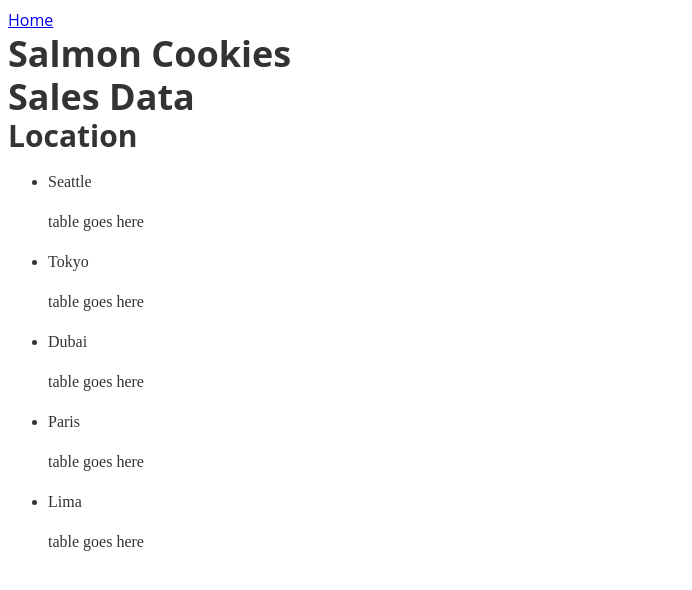
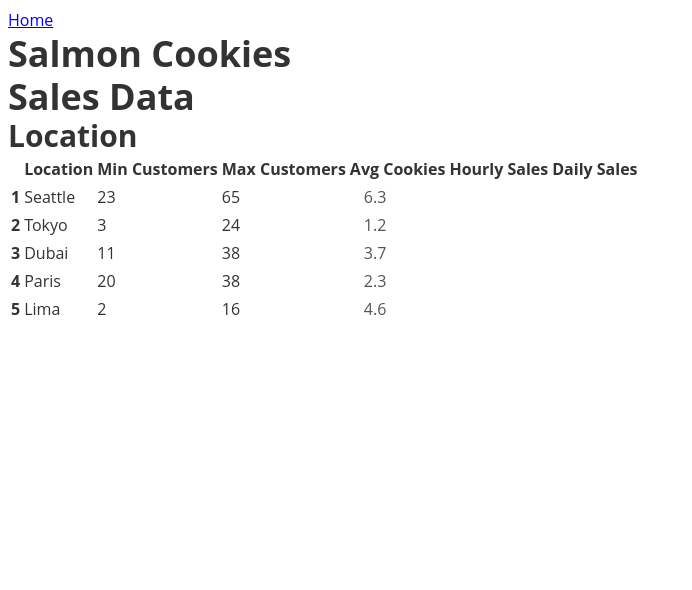
Before and after one commit to SophiaG20/cookie-stand, a plain HTML site: page sales.html in a window 1280 px wide. Shown: the whole page, without its empty margins (0-692 px from the left). Drawn offline with Linux system fonts and the light colour scheme.

Commit message:
Just do it

```diff
--- a/sales.html
+++ b/sales.html
@@ -18,20 +18,68 @@
             Sales Data
         </h1>
         <h2>Location</h2>
-        <ul>
-            <li>Seattle</li> <p>table goes here</p>
-            <li>Tokyo</li>   <p>table goes here</p>
-            <li>Dubai</li>   <p>table goes here</p>
-            <li>Paris</li>   <p>table goes here</p>
-            <li>Lima</li>    <p>table goes here</p>
-        </ul>
     </header>
+    <body>
+        <table>
+            <thead>
+                <tr>
+                    <th></th>
+                    <th>Location</th>
+                    <th>Min Customers</th>
+                    <th>Max Customers</th>
+                    <th>Avg Cookies</th>
+                    <th>Hourly Sales</th>
+                    <th>Daily Sales</th>
+                </tr>
+            </thead>
+            <tbody>
+                <tr>
+                    <td>1</td>
+                    <td>Seattle</td>
+                    <td>23</td>
+                    <td>65</td>
+                    <td>6.3</td>
+                </tr>
+                <tr>
+                    <td>2</td>
+                    <td>Tokyo</td>
+                    <td>3</td>
+                    <td>24</td>
+                    <td>1.2</td>
+                </tr>
+                <tr>
+                    <td>3</td>
+                    <td>Dubai</td>
+                    <td>11</td>
+                    <td>38</td>
+                    <td>3.7</td>
+                </tr>
+                <tr>
+                    <td>4</td>
+                    <td>Paris</td>
+                    <td>20</td>
+                    <td>38</td>
+                    <td>2.3</td>
+                </tr>
+                <tr>
+                    <td>5</td>
+                    <td>Lima</td>
+                    <td>2</td>
+                    <td>16</td>
+                    <td>4.6</td>
+                </tr>
+            </tbody>
+            </thead>
+            <tbody>
+
+            </tbody>
+            <tfoot>
+
+            </tfoot>
+        </table>
+    </body>
     <main>
         <section id="sales"></section>
     </main>
-    <script src="app.js"></script>
 </body>
 </html>
-<script src="app.js"></script>
-</body>
-</html>
```
